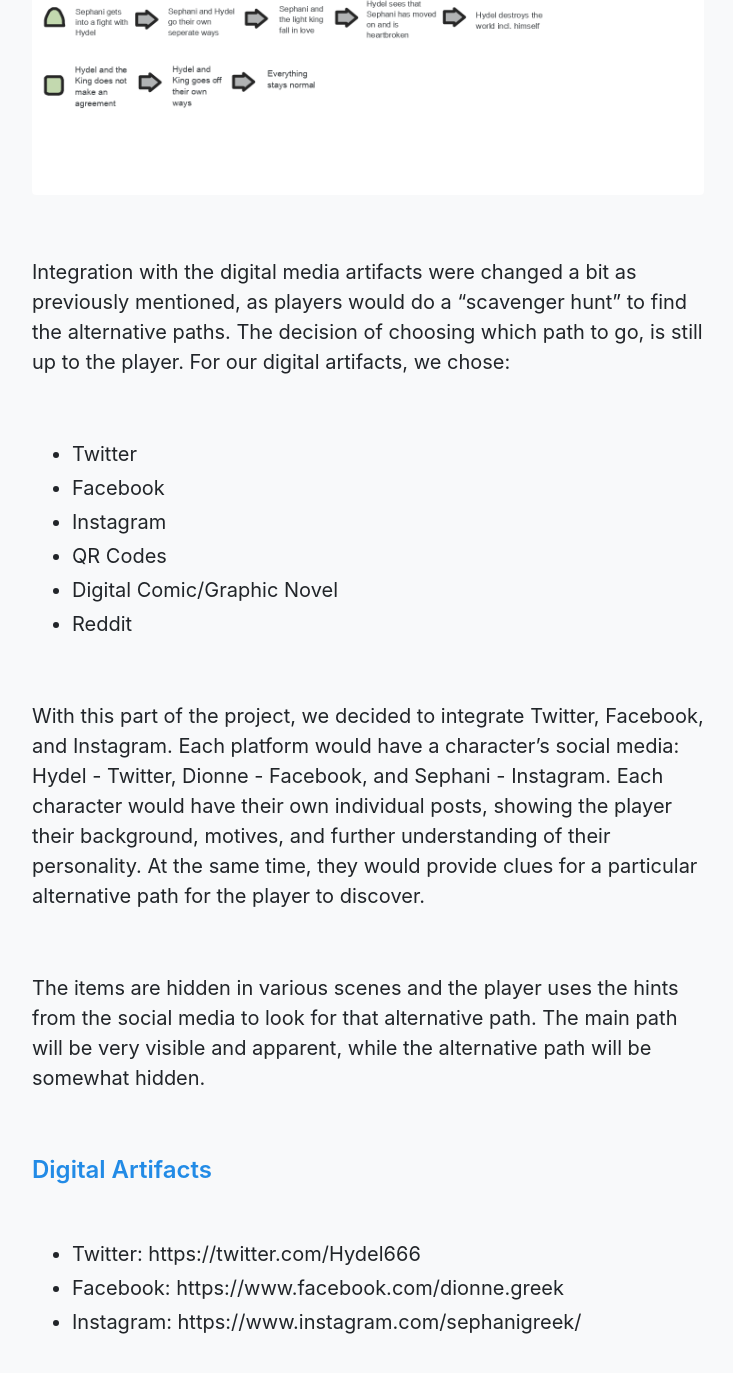
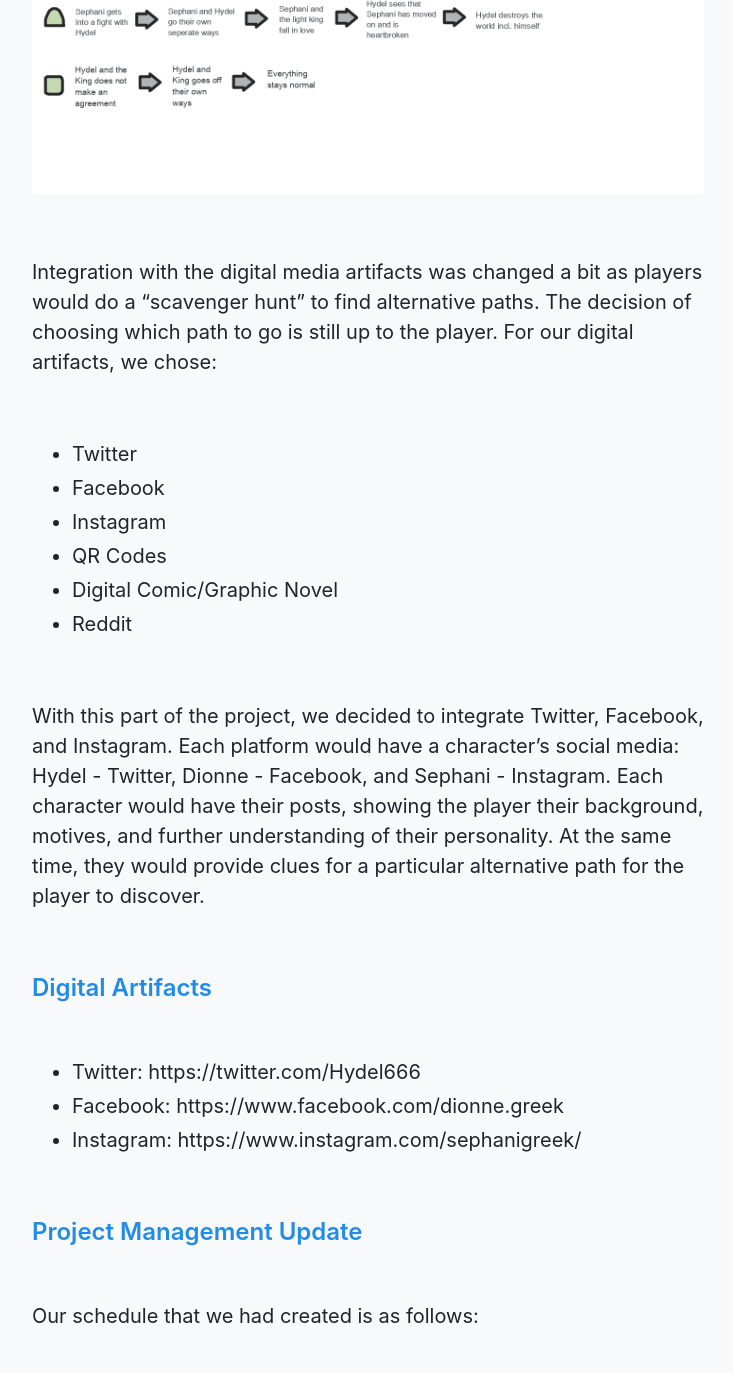
Before and after one commit to ixdwtruong/ixdwtruong.github.io, a Jekyll site: the page built from _posts/0001-01-09-intnarp1.md, in a window 1280 px wide and 1400 px high, scrolled down 6526 px. Shown: the top 1373 px of the window, without its empty margins (272-1005 px from the left). Built offline with Jekyll 4.4.1, drawn with Linux system fonts in a browser that asks for light colours; some of the changed text lies outside the part shown.

Commit message:
Update 0001-01-09-intnarp1.md

```diff
--- a/_posts/0001-01-09-intnarp1.md
+++ b/_posts/0001-01-09-intnarp1.md
@@ -55,7 +55,7 @@
 
 <br>
 
-We initially started with using PlayCanvas as it worked well with our idea of integrating the six digital media artifacts. It was web based, so we wanted to link the social media easily within the game and then back seamlessly. The idea here is that:
+We initially started with using PlayCanvas as it worked well with our idea of integrating the six digital media artifacts. It was web-based, so we wanted to link the social media easily within the game and then back seamlessly. The idea here is that:
 
 <br>
 
@@ -114,7 +114,7 @@
 
 <br>
 
-With the audience and narrative integration, we moved forward with our original concept of different endings. We created an alternative path or rather, “what if”, for a particular scene.
+With the audience and narrative integration, we moved forward with our original concept of different endings. We created alternative paths or rather, “what if”, for different scenes.
 
 <br>
 
@@ -126,7 +126,7 @@
 
 <br>
 
-Integration with the digital media artifacts were changed a bit as previously mentioned, as players would do a “scavenger hunt” to find the alternative paths. The decision of choosing which path to go, is still up to the player. For our digital artifacts, we chose:
+Integration with the digital media artifacts was changed a bit as players would do a “scavenger hunt” to find alternative paths. The decision of choosing which path to go is still up to the player. For our digital artifacts, we chose:
 
 <br>
 
@@ -139,11 +139,7 @@
 
 <br>
 
-With this part of the project, we decided to integrate Twitter, Facebook, and Instagram. Each platform would have a character’s social media: Hydel - Twitter, Dionne - Facebook, and Sephani - Instagram. Each character would have their own individual posts, showing the player their background, motives, and further understanding of their personality. At the same time, they would provide clues for a particular alternative path for the player to discover.
-
-<br>
-
-The items are hidden in various scenes and the player uses the hints from the social media to look for that alternative path. The main path will be very visible and apparent, while the alternative path will be somewhat hidden.
+With this part of the project, we decided to integrate Twitter, Facebook, and Instagram. Each platform would have a character’s social media: Hydel - Twitter, Dionne - Facebook, and Sephani - Instagram. Each character would have their posts, showing the player their background, motives, and further understanding of their personality. At the same time, they would provide clues for a particular alternative path for the player to discover.
 
 <br>
 
```
Also changed, not shown: other parts of _posts/0001-01-09-intnarp1.md (+4 -4 lines).
